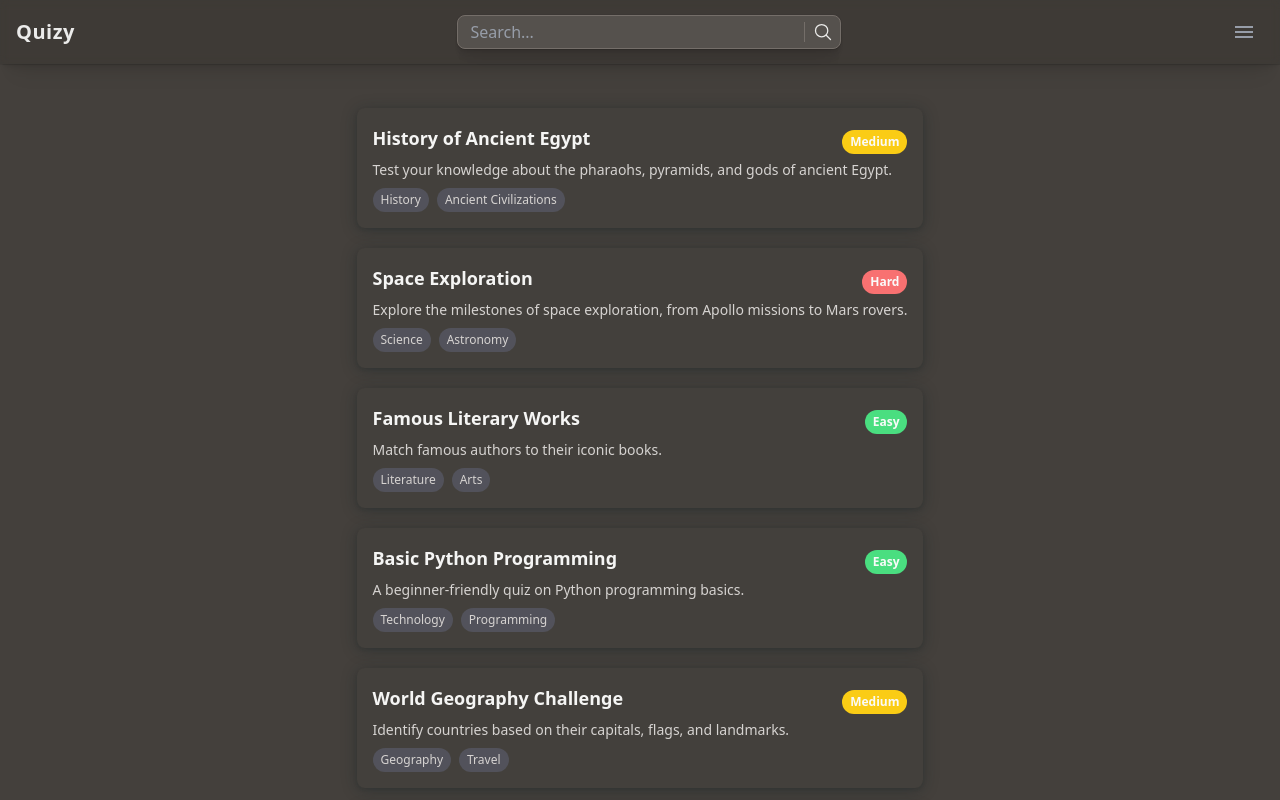
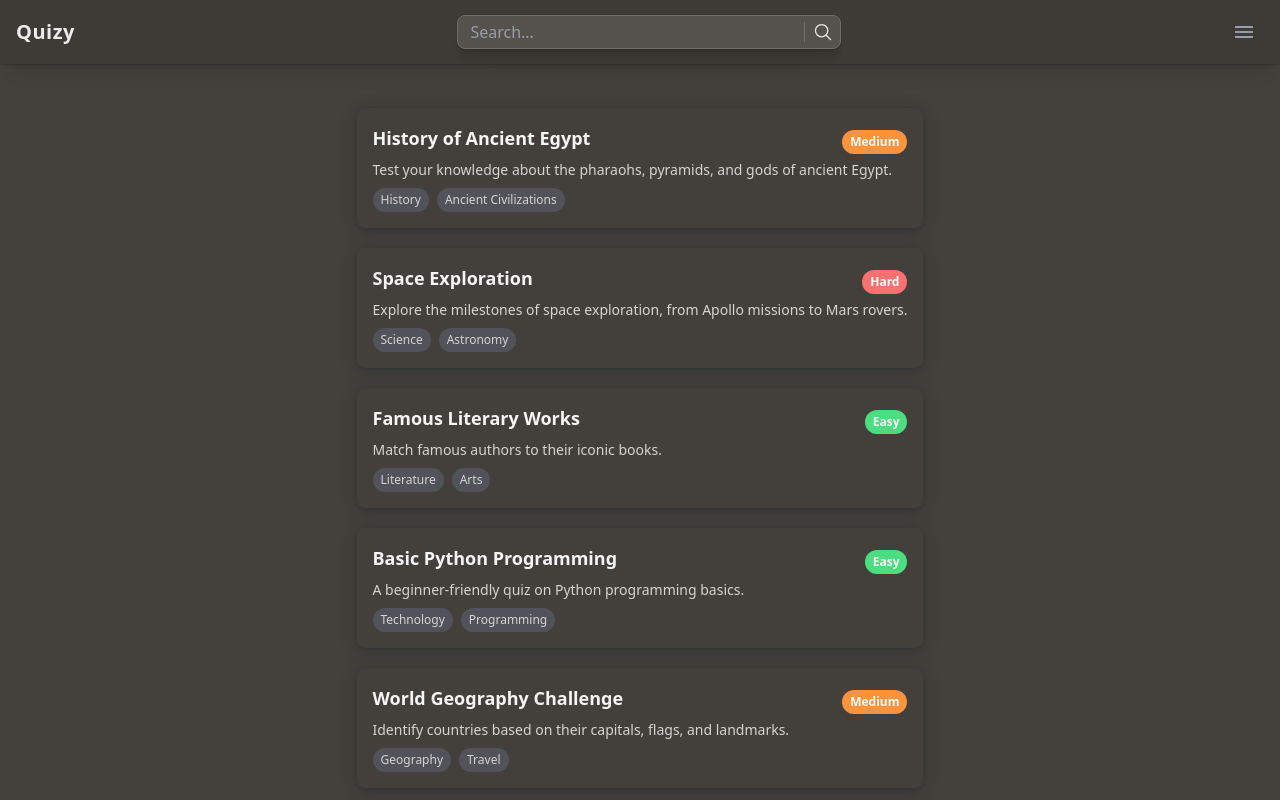
Before and after one commit to tomerab1/quizy, a React (Vite) app in the folder frontend/: page / in a window 1280 px wide. Both pictures are taken after a click on the icon 823 px from the left and 32 px from the top of the page. Shown: the top 800 px of the page. Built offline with nearby package versions, Linux system fonts and the light colour scheme.

Commit message:
Added cursor pointer to card on hover, change diff of medium from yellow to orange

```diff
--- a/frontend/src/cmps/search/SearchResultCard.tsx
+++ b/frontend/src/cmps/search/SearchResultCard.tsx
@@ -2,7 +2,7 @@ import { SearchResult } from "../../models/search/search-result";
 
 const difficutlyToColor: Record<string, string> = {
   easy: "bg-green-400",
-  medium: "bg-yellow-400",
+  medium: "bg-orange-400",
   hard: "bg-red-400",
 };
 
@@ -11,10 +11,10 @@ export default function SearchResultCard({
   description,
   tags,
   difficulty,
-  imageUrl,
+  //   imageUrl,
 }: SearchResult) {
   return (
-    <div className="flex flex-col">
+    <div className="flex flex-col hover:cursor-pointer">
       <div className="flex items-center justify-between">
         <h3 className="mb-2 inline text-lg font-bold text-stone-100">
           {title}
```
